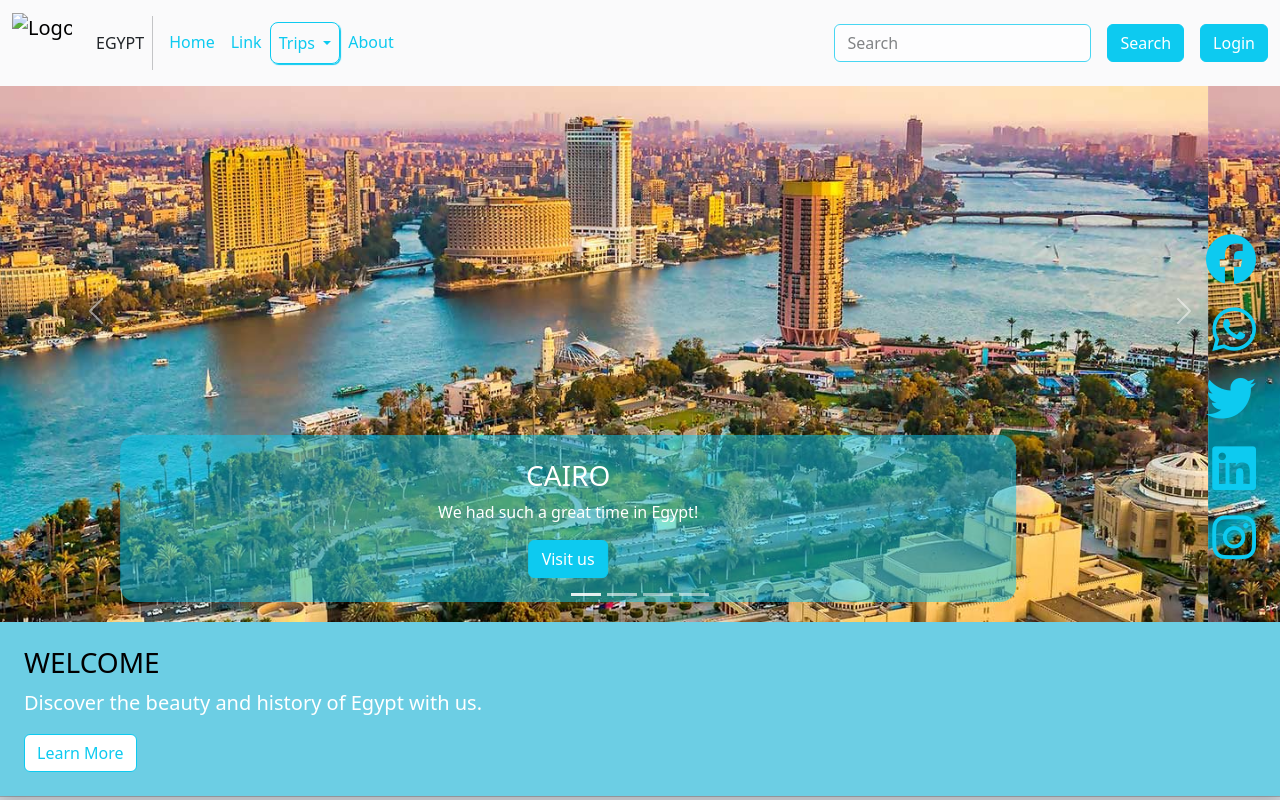
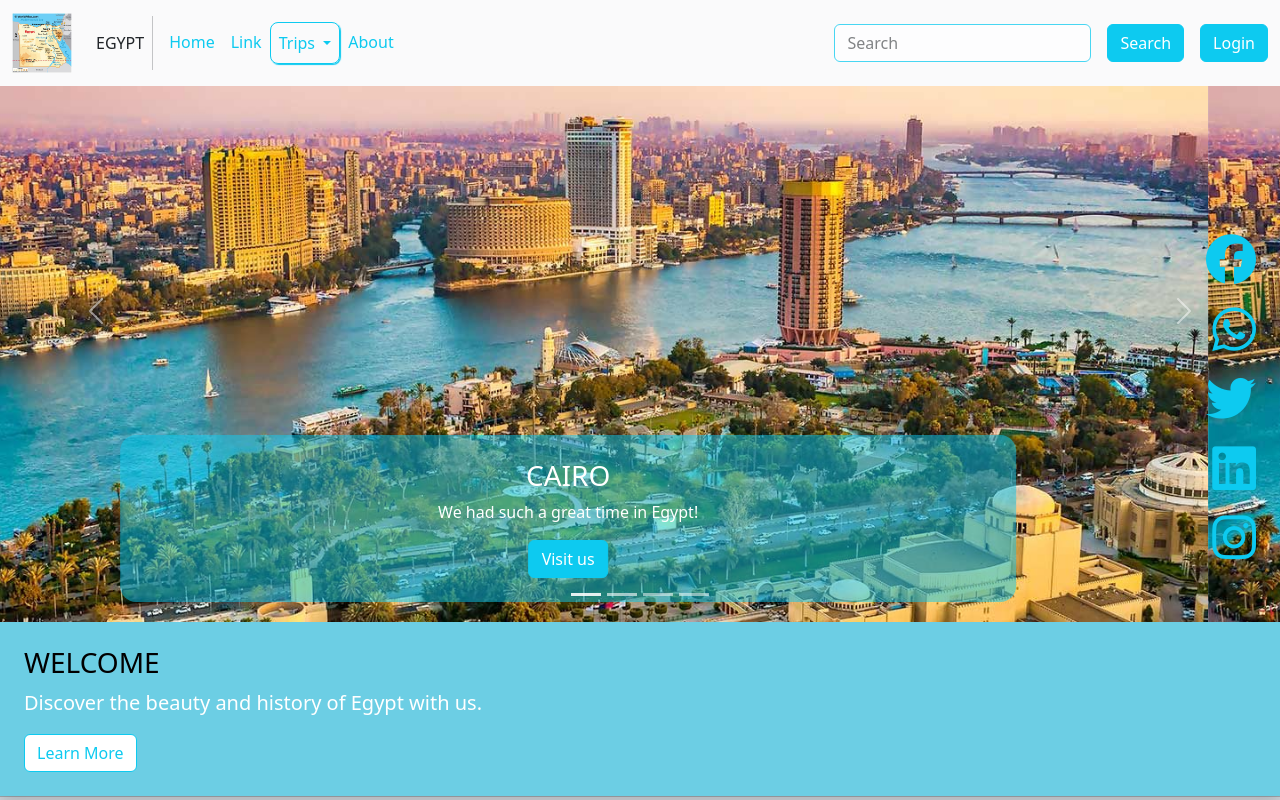
Before and after one commit to FaroukZakaria/SEF_ACADEMY-Project_3, a plain HTML site: page index.html in a window 1280 px wide. Shown: the top 800 px of the page. Drawn offline with nearby package versions, Linux system fonts and the light colour scheme; the site is published under a folder, as on GitHub Pages, so addresses that start at the root find nothing.

Commit message:
removed the wrong direction from the logo as well

```diff
--- a/index.html
+++ b/index.html
@@ -19,7 +19,7 @@
         <div class="navbar-contents container-fluid d-flex justify-content-between align-content-center justify-content-sm-between">
             <div class="left d-flex align-items-center">
                 <a class="navbar-brand d-flex align-items-center" href="#">
-                    <img src="/images/logo.jpg" alt="Logo" width="60" height="60" class="me-2">
+                    <img src="images/logo.jpg" alt="Logo" width="60" height="60" class="me-2">
                 </a>
             </div> <!-- /left -->
             <span class="d-flex align-items-center">EGYPT</span>
```
